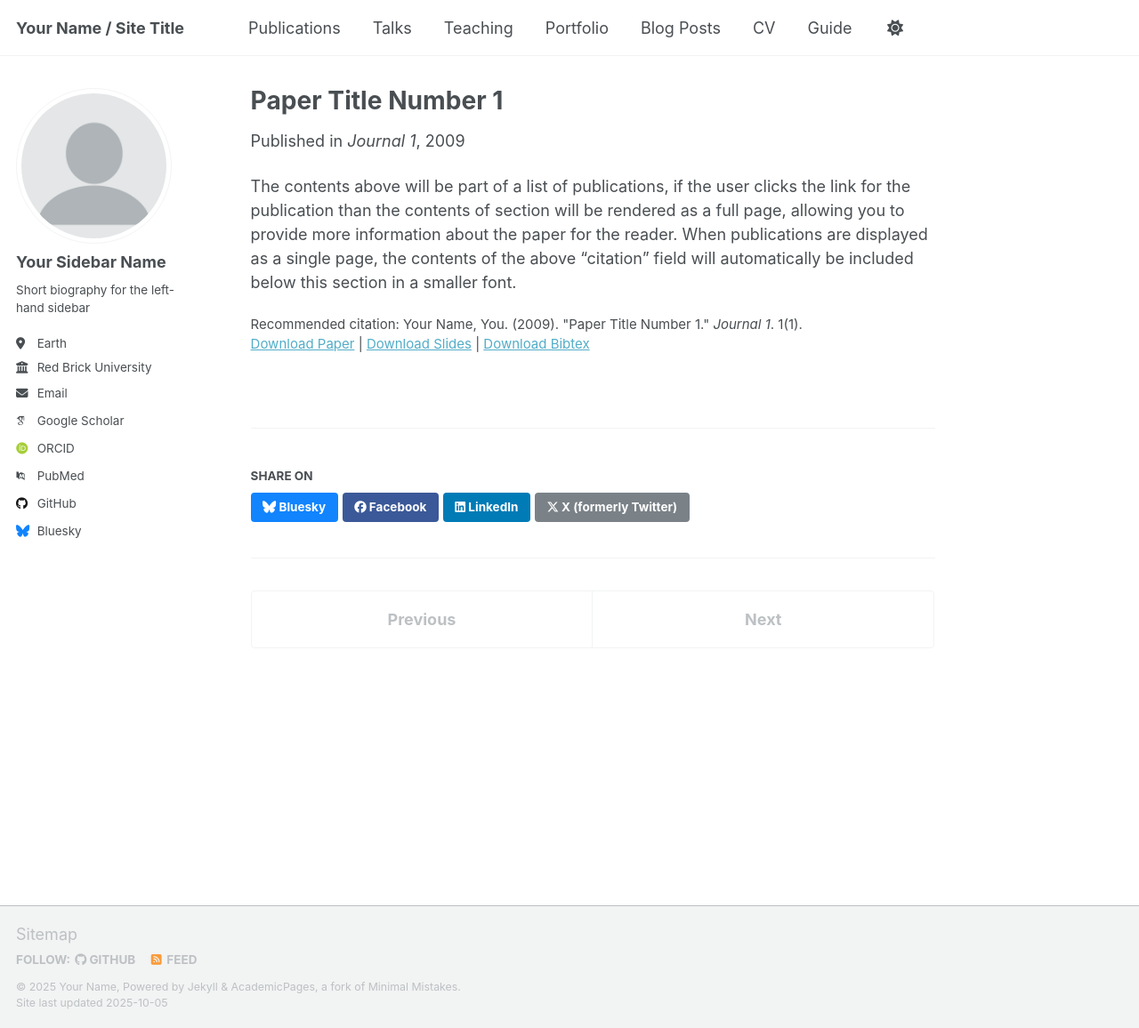
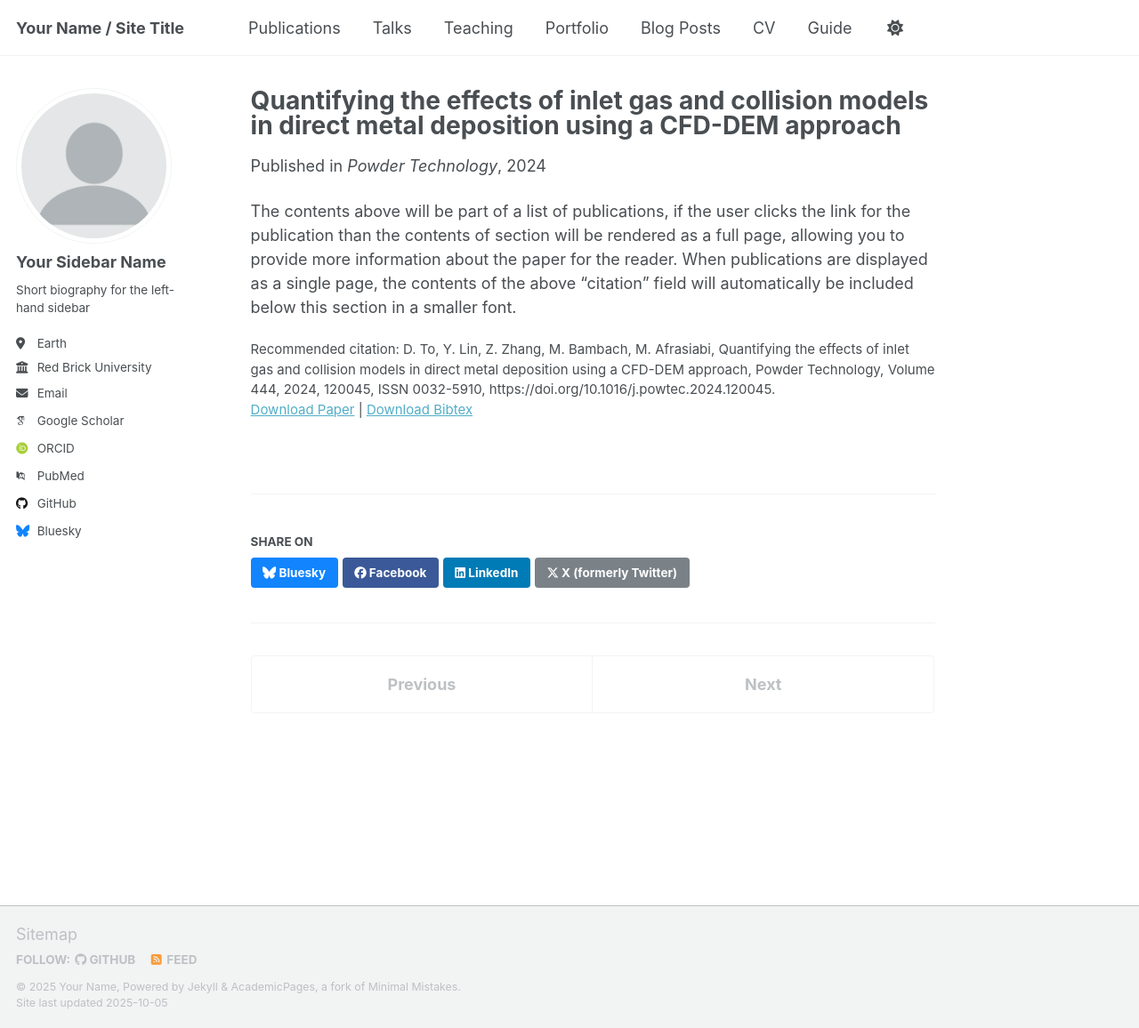
Before and after one commit to DeifiliaTo/deifiliakieckhefen.github.io, a Jekyll site: the page built from _publications/paper1_dmd.md, in a window 1280 px wide and 1156 px high. Shown: the whole window at 89% size. Built offline with Jekyll 4.4.1, drawn with Linux system fonts in a browser that asks for light colours; some web fonts are replaced; a script that is not in the unit is left out.

Commit message:
first paper

```diff
--- a/_publications/2009-10-01-paper-title-number-1.md
+++ b/_publications/paper1_dmd.md
@@ -1,14 +1,20 @@
 ---
-title: "Paper Title Number 1"
+title: "Quantifying the effects of inlet gas and collision models in direct metal deposition using a CFD-DEM approach"
 collection: publications
 category: manuscripts
 permalink: /publication/2009-10-01-paper-title-number-1
 excerpt: 'This paper is about the number 1. The number 2 is left for future work.'
-date: 2009-10-01
-venue: 'Journal 1'
-slidesurl: 'http://academicpages.github.io/files/slides1.pdf'
-paperurl: 'http://academicpages.github.io/files/paper1.pdf'
+date: 2024-08-01
+venue: 'Powder Technology'
+paperurl: 'https://www.sciencedirect.com/science/article/pii/S0032591024006892'
 bibtexurl: 'http://academicpages.github.io/files/bibtex1.bib'
-citation: 'Your Name, You. (2009). &quot;Paper Title Number 1.&quot; <i>Journal 1</i>. 1(1).'
+citation: 'D. To, Y. Lin, Z. Zhang, M. Bambach, M. Afrasiabi,
+Quantifying the effects of inlet gas and collision models in direct metal deposition using a CFD-DEM approach,
+Powder Technology,
+Volume 444,
+2024,
+120045,
+ISSN 0032-5910,
+https://doi.org/10.1016/j.powtec.2024.120045.'
 ---
 The contents above will be part of a list of publications, if the user clicks the link for the publication than the contents of section will be rendered as a full page, allowing you to provide more information about the paper for the reader. When publications are displayed as a single page, the contents of the above "citation" field will automatically be included below this section in a smaller font.
```
